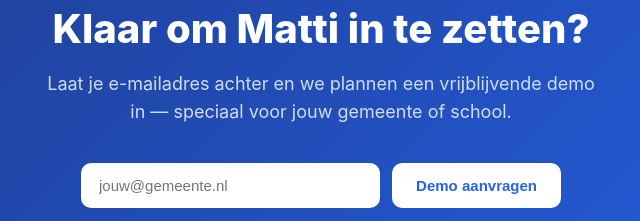
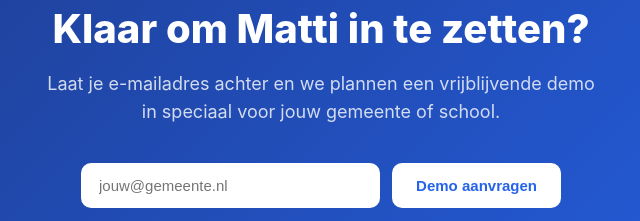
Before and after one commit to Wim007/matti-landing, a website: page index.html in a window 1280 px wide. Shown: the part 5331-5552 px from the top of the page, 319-959 px from the left. Drawn offline with Linux system fonts and the light colour scheme.

Commit message:
Remove unnecessary dash from demo description

```diff
--- a/index.html
+++ b/index.html
@@ -618,7 +618,7 @@
 <section class="cta-section" id="contact">
   <div class="container">
     <h2>Klaar om Matti in te zetten?</h2>
-    <p>Laat je e-mailadres achter en we plannen een vrijblijvende demo in — speciaal voor jouw gemeente of school.</p>
+    <p>Laat je e-mailadres achter en we plannen een vrijblijvende demo in speciaal voor jouw gemeente of school.</p>
     <div class="cta-form">
       <input type="email" placeholder="jouw@gemeente.nl" />
       <button type="button">Demo aanvragen</button>
```
